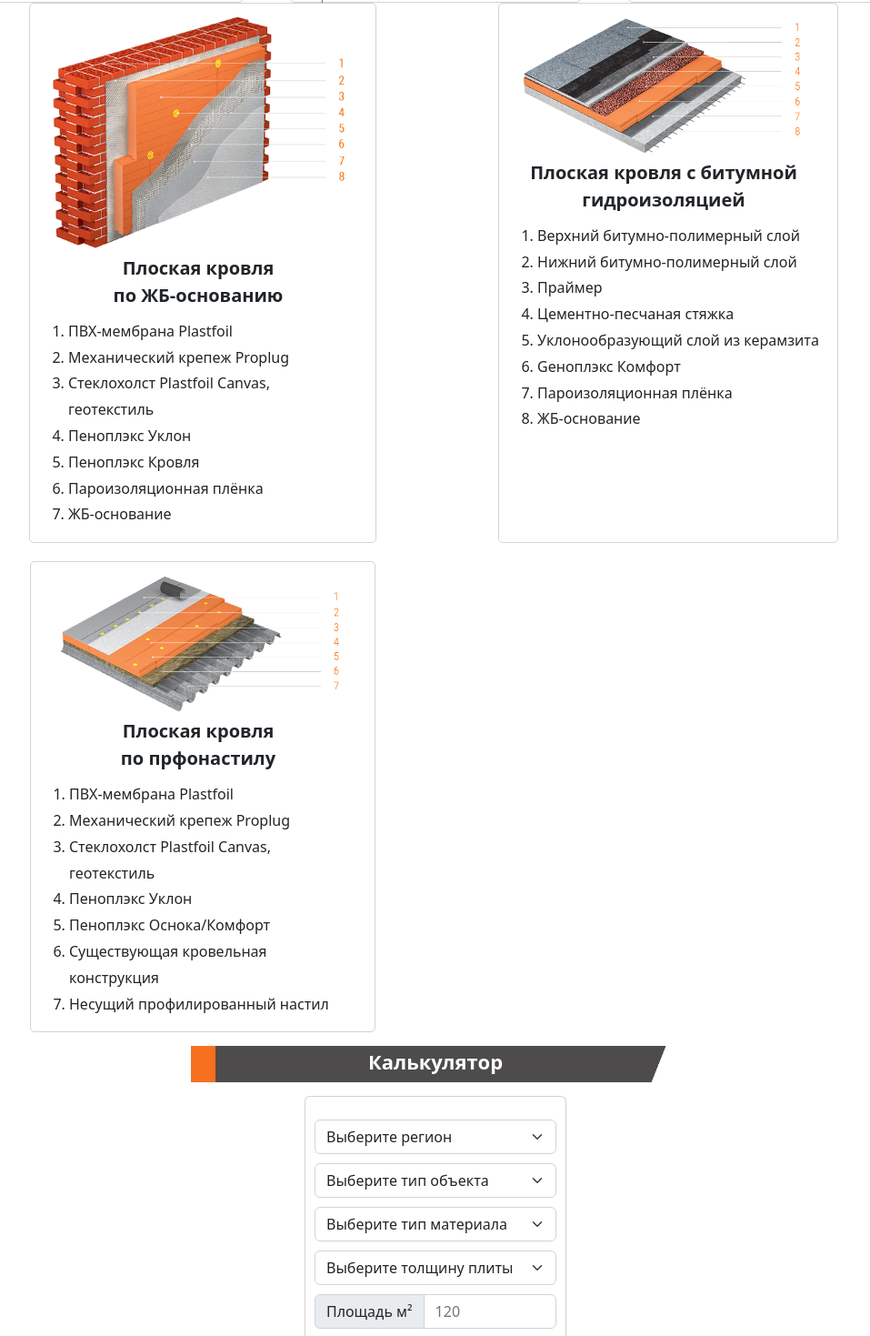
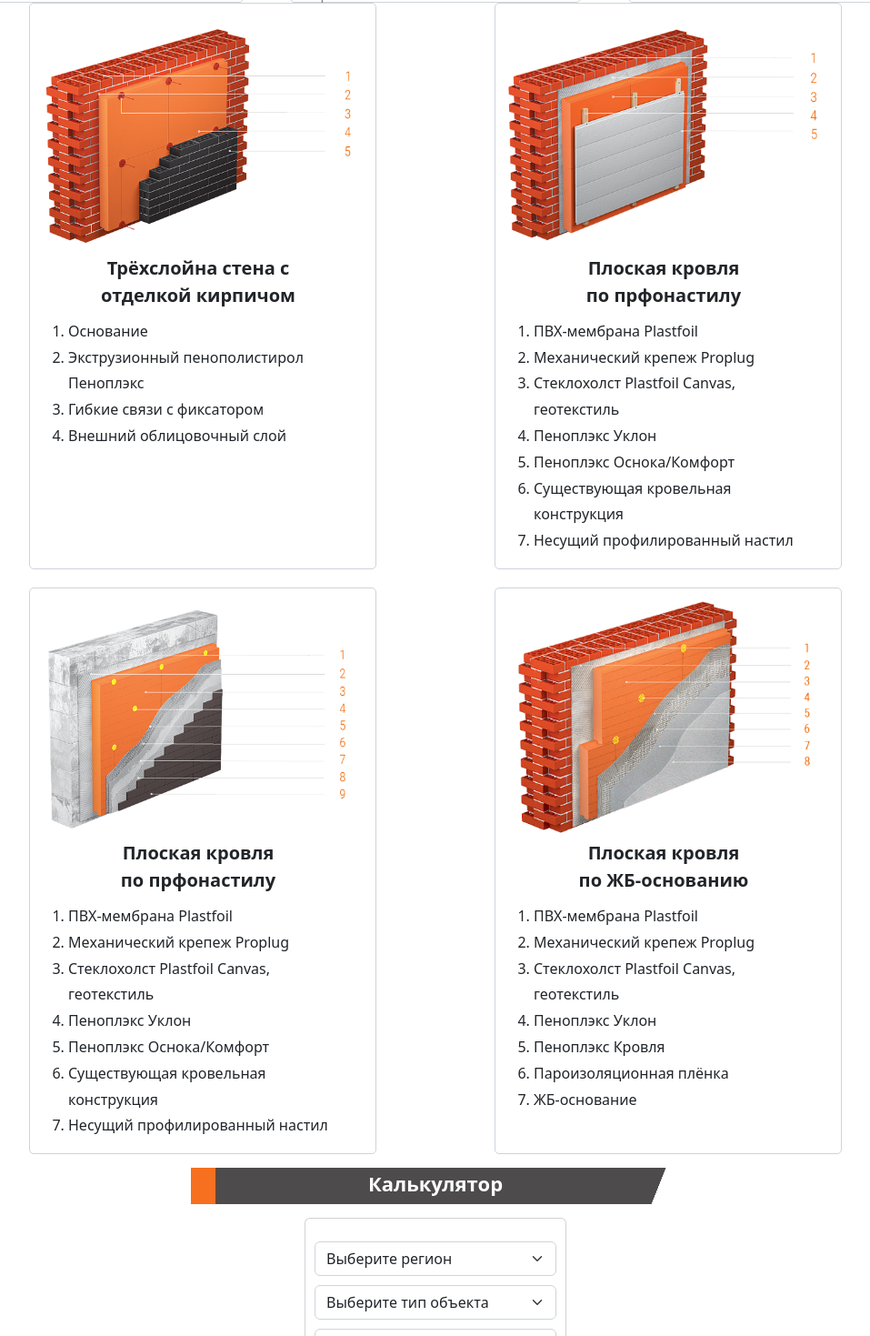
Before and after one commit to flstkdvlpr/stsystem-landing, a website built with webpack: page index.html in a window 1280 px wide. Shown: the part 2961-4430 px from the top of the page at 91% size, without its empty margins (161-1118 px from the left). Built offline with nearby package versions, Linux system fonts and the light colour scheme.

Commit message:
Начал вёрстку готовых наборов утеплителя для разных типов стен2

```diff
--- a/index.html
+++ b/index.html
@@ -693,6 +693,54 @@
                 <div class="grid-container-item">
                     <div class="grid_elem">
                         <div class="grig_elem_img">
+                        <img src="/img/set_wall_2.png" alt="" class="grid_elem__img">
+                        </div>
+                        <div class="grid_elem_title">Трёхслойна стена с <br>отделкой кирпичом</div>
+                        <div class="grid_elem_descr">
+                            <ol>
+                                <li>Основание</li>
+                                <li>Экструзионный пенополистирол Пеноплэкс</li>
+                                <li>Гибкие связи с фиксатором</li>
+                                <li>Внешний облицовочный слой</li>
+                            </ol>
+                        </div>
+                    </div>
+                    <div class="grid_elem">
+                        <div class="grig_elem_img">
+                        <img src="/img/set_wall_3.png" alt="" class="grid_elem__img">
+                        </div>
+                        <div class="grid_elem_title">Плоская кровля<br> по прфонастилу</div>
+                        <div class="grid_elem_descr">
+                            <ol>
+                                <li>ПВХ-мембрана Plastfoil</li>
+                                <li>Механический крепеж Proplug</li>
+                                <li>Стеклохолст Plastfoil Canvas, геотекстиль</li>
+                                <li>Пеноплэкс Уклон</li>
+                                <li>Пеноплэкс Оснока/Комфорт</li>
+                                <li>Существующая кровельная конструкция</li>
+                                <li>Несущий профилированный настил</li>
+                            </ol>
+                        </div>
+                    </div>
+                    <div class="grid_elem">
+                        <div class="grig_elem_img">
+                        <img src="/img/set_wall_4.png" alt="" class="grid_elem__img">
+                        </div>
+                        <div class="grid_elem_title">Плоская кровля<br> по прфонастилу</div>
+                        <div class="grid_elem_descr">
+                            <ol>
+                                <li>ПВХ-мембрана Plastfoil</li>
+                                <li>Механический крепеж Proplug</li>
+                                <li>Стеклохолст Plastfoil Canvas, геотекстиль</li>
+                                <li>Пеноплэкс Уклон</li>
+                                <li>Пеноплэкс Оснока/Комфорт</li>
+                                <li>Существующая кровельная конструкция</li>
+                                <li>Несущий профилированный настил</li>
+                            </ol>
+                        </div>
+                    </div>
+                    <div class="grid_elem">
+                        <div class="grig_elem_img">
                         <img src="/img/set_wall_1.png" alt="" class="grid_elem__img">
                         </div>
                         <div class="grid_elem_title">Плоская кровля<br> по ЖБ-основанию</div>
@@ -708,42 +756,6 @@
                             </ol>
                         </div>
                     </div>
-                    <div class="grid_elem">
-                        <div class="grig_elem_img">
-                        <img src="/img/set_plosk_2.png" alt="" class="grid_elem__img">
-                        </div>
-                        <div class="grid_elem_title">Плоская кровля с битумной <br>гидроизоляцией</div>
-                        <div class="grid_elem_descr">
-                            <ol>
-                                <li>Верхний битумно-полимерный слой</li>
-                                <li>Нижний битумно-полимерный слой</li>
-                                <li>Праймер</li>
-                                <li>Цементно-песчаная стяжка</li>
-                                <li>Уклонообразующий слой из керамзита</li>
-                                <li>Gеноплэкс Комфорт</li>
-                                <li>Пароизоляционная плёнка</li>
-                                <li>ЖБ-основание</li>
-                            </ol>
-                        </div>
-                    </div>
-                    <div class="grid_elem">
-                        <div class="grig_elem_img">
-                        <img src="/img/set_plosk_3.png" alt="" class="grid_elem__img">
-                        </div>
-                        <div class="grid_elem_title">Плоская кровля<br> по прфонастилу</div>
-                        <div class="grid_elem_descr">
-                            <ol>
-                                <li>ПВХ-мембрана Plastfoil</li>
-                                <li>Механический крепеж Proplug</li>
-                                <li>Стеклохолст Plastfoil Canvas, геотекстиль</li>
-                                <li>Пеноплэкс Уклон</li>
-                                <li>Пеноплэкс Оснока/Комфорт</li>
-                                <li>Существующая кровельная конструкция</li>
-                                <li>Несущий профилированный настил</li>
-                            </ol>
-                        </div>
-                    </div>
-
                 </div>
             </div>
         </section>
```
Also changed, not shown: img/set_wall_2.png (added), img/set_wall_3.png (added), img/set_wall_4.png (added).
